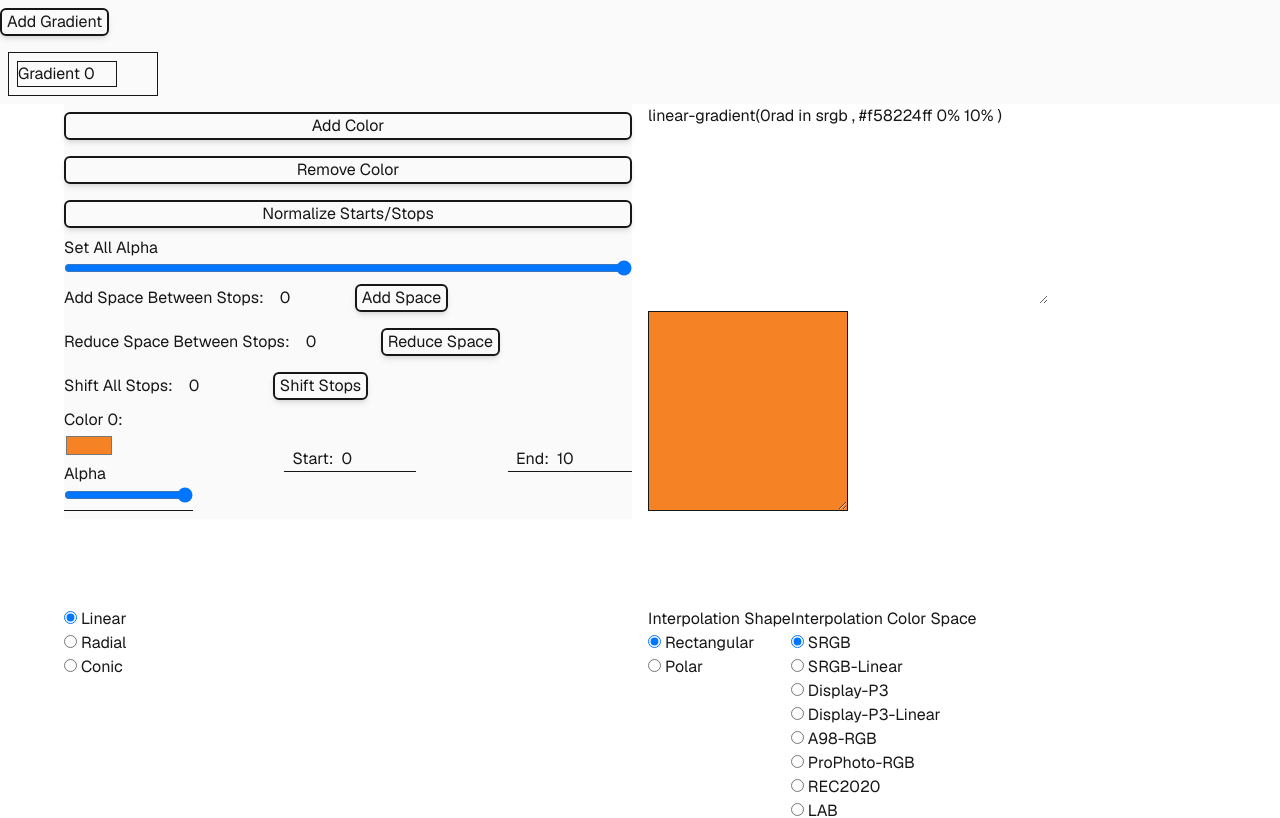
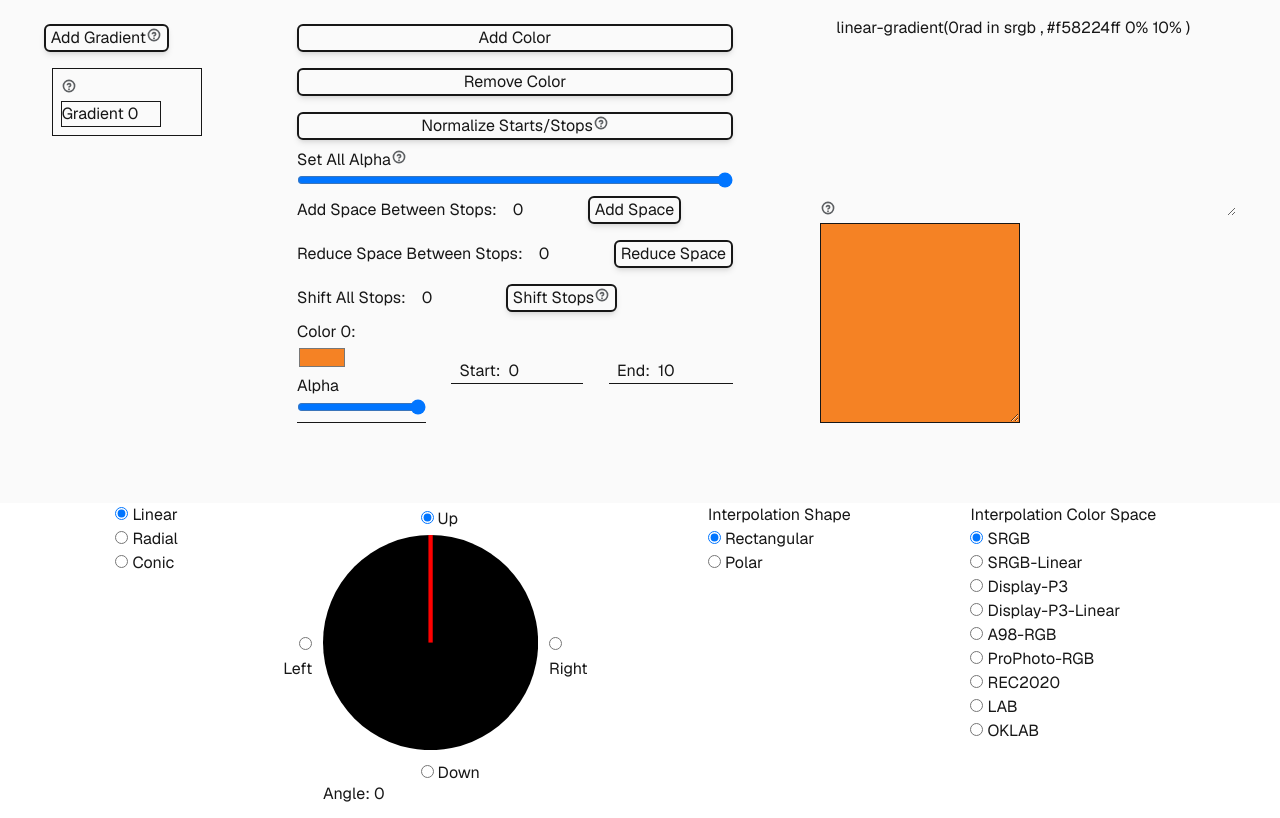
Before and after one commit to dbriksza/woodtexture, a Next.js app: page / in a window 1280 px wide. Shown: the top 818 px of the page. Built offline with nearby package versions, Linux system fonts and the light colour scheme.

Commit message:
MVP for me

```diff
--- a/app/Components/ColorPicker.tsx
+++ b/app/Components/ColorPicker.tsx
@@ -3,6 +3,7 @@ import { use } from "react"
 import { GradientContext } from "../Utils/ContextAPI"
 
 import AngleSelector from "./AngleSelector";
+import ToolTip from "./ToolTip";
 
 export default function ColorPicker() {
 
@@ -202,10 +203,12 @@ export default function ColorPicker() {
                 </button>
                 <button className="border-[2px] rounded-md px-[5px] shadow-md my-2" onClick={normalize}>
                     Normalize Starts/Stops
+                    <ToolTip helpText="Sets all Stops/Starts to be evenly spaced and to fill entire container"></ToolTip>
                 </button>
                 <label
                     htmlFor="allAlpha">
                     Set All Alpha
+                    <ToolTip helpText="Sets Alpha for all colors on this gradient. If the colors have different values, this slider will show the highest value."></ToolTip>
                 </label>
                 <input
                     type="range"
@@ -262,7 +265,10 @@ export default function ColorPicker() {
                         max={100}
                         defaultValue={0}>
                     </input>
-                    <button type="submit" className="border-[2px] rounded-md px-[5px] shadow-md my-2">Shift Stops</button>
+                    <button type="submit" className="border-[2px] rounded-md px-[5px] shadow-md my-2">
+                        Shift Stops
+                        <ToolTip helpText="Shifts all stops. Use negative values for the opposite direction."></ToolTip>
+                    </button>
                 </form>
                 <div>
                     <fieldset className="flex flex-row justify-between">
--- a/app/Components/DirectionSelect.tsx
+++ b/app/Components/DirectionSelect.tsx
@@ -13,7 +13,9 @@ export default function DirectionSelect() {
 
     return (
         <>{gradientContainer.currentGradient.type === "linear" &&
-            <AngleSelector sendData={handleData} value={gradientContainer.currentGradient.angle}/>
+            <div className="max-w-[400px]">
+                <AngleSelector sendData={handleData} value={gradientContainer.currentGradient.angle}/>
+            </div>
         }</>
     )
 }
--- a/app/Components/GradientSelect.tsx
+++ b/app/Components/GradientSelect.tsx
@@ -1,6 +1,8 @@
 'use client'
 import { use, useRef, useEffect } from "react"
 import { GradientContext } from "../Utils/ContextAPI"
+
+import ToolTip from "./ToolTip";
 
 export default function GradientSelect() {
 
@@ -54,8 +56,10 @@ export default function GradientSelect() {
         <div>
             <button className="border-[2px] rounded-md px-[5px] shadow-md my-2" onClick={addGradient}>
                     Add Gradient
+                    <ToolTip helpText="Add a new gradient to edit"></ToolTip>
             </button>
             <div ref={gradientContainerDiv} id="gradientSelect" className="border p-2 m-2 w-[150px]">
+                <ToolTip helpText="Reorder Gradients by dragging and dropping them. The top most gradient in the list is on top of all other gradients, so you may have to change opacity to see underlying gradients. The current Gradient is highlighted"></ToolTip>
                 {gradientContainer.gradients.map((gradient, index) =>
                     <div key={index} data-value={gradient.id} data-current-index={index} onClick={changeCurrentGradient}
                     className={isCurrent(gradient.id) ? "border w-[100px]" : ""}
--- a/app/Components/GradientTypeSelect.tsx
+++ b/app/Components/GradientTypeSelect.tsx
@@ -1,6 +1,9 @@
 'use client'
 import { use } from "react"
 import { GradientContext } from "../Utils/ContextAPI"
+
+import DirectionSelect from "./DirectionSelect";
+import RadialProperties from "./RadialProperties";
 
 export default function GradientTypeSelect() {
 
@@ -11,7 +14,7 @@ export default function GradientTypeSelect() {
     }
 
     return (
-        <div>
+        <div className="flex flex-row justify-around">
             <fieldset className="flex flex-col">
                 <label>
                     <input type="radio" name="gradientType" value="linear" onChange={changeGradientType} defaultChecked/> Linear
@@ -23,6 +26,10 @@ export default function GradientTypeSelect() {
                     <input type="radio" name="gradientType" value="conic" onChange={changeGradientType}/> Conic
                 </label>
             </fieldset>
+            <div className="min-w-[300px]">
+                <DirectionSelect/>
+            </div>
+            <RadialProperties/>
         </div>
     )
 }
--- a/app/Components/InterpolationEditor.tsx
+++ b/app/Components/InterpolationEditor.tsx
@@ -35,7 +35,7 @@ export default function InterpolationEditor() {
 
     return (
         <div>
-            <fieldset className="flex flex-row">
+            <fieldset className="flex flex-row justify-around">
                 <div className="flex flex-col">
                     <p>Interpolation Shape</p>
                     <div className="flex flex-col">
--- a/app/Components/StyleDisplay.tsx
+++ b/app/Components/StyleDisplay.tsx
@@ -1,6 +1,8 @@
 'use client'
 import { use, useState, useEffect } from "react"
 import { GradientContext } from "../Utils/ContextAPI"
+
+import ToolTip from "./ToolTip";
 
 export default function StyleDisplay() {
 
@@ -47,6 +49,7 @@ export default function StyleDisplay() {
 
     return (
         <div>
+            <ToolTip helpText="The CSS style is above, the rendered style is shown below"></ToolTip>
             <textarea className="min-h-[200px] min-w-[400px]" readOnly value={gradientContainer.style}></textarea>
             <div
                 className="h-[200px] w-[200px] resize max-h-[100vh] max-w-[100vw] border overflow-auto mb-[10vh]"
--- /dev/null
+++ b/app/Components/ToolTip.tsx
@@ -0,0 +1,26 @@
+interface ToolTipProps {
+    helpText: string;
+}
+
+const ToolTip: React.FC<ToolTipProps> = ((props) => {
+
+    return (
+        <div className="group relative inline-block">
+            <svg width="1rem" height="1rem" viewBox="0 0 20 20" xmlns="http://www.w3.org/2000/svg">
+                <path d="M11 12H9v-.148c0-.876.306-1.499 1-1.852.385-.195 1-.568 1-1a1.001 1.001 0 00-2 0H7c0-1.654 1.346-3 3-3s3 1 3 3-2 2.165-2 3zm-2 3h2v-2H9v2z" fill="#5C5F62"/>
+                <path d="M10 4a6 6 0 100 12 6 6 0 000-12zm-8 6a8 8 0 1116 0 8 8 0 01-16 0z" fill="#5C5F62"/>
+            </svg>
+            <p className="absolute mb-2
+                min-w-[200px] text-wrap
+                px-3 py-1 text-sm text-white bg-gray-800 rounded
+                opacity-0 invisible
+                group-hover:opacity-100 group-hover:visible
+                transition-opacity duration-200 ease-in-out
+                pointer-events-none group-hover:pointer-events-auto">
+                    {props.helpText}
+            </p>
+        </div>
+    )
+})
+
+export default ToolTip;
--- a/app/page.tsx
+++ b/app/page.tsx
@@ -9,17 +9,17 @@ import { GradientProvider } from "./Utils/ContextAPI";
 
 export default function Home() {
   return (
-    <div className="flex flex-col bg-zinc-50 font-sans dark:bg-black w-full h-full">
+    <div className="flex flex-col bg-zinc-50 font-sans dark:bg-black w-full h-full pt-4">
       <main>
         <GradientProvider>
-          <GradientSelect/>
-          <div className="w-full h-full grid grid-cols-2 gap-4 px-16 bg-white dark:bg-black items-start">
+          <div className="flex flex-row justify-around">
+            <GradientSelect/>
             <ColorPicker/>
             <StyleDisplay/>
+          </div>
+          <div className="w-full h-full grid grid-cols-2 gap-4 px-16 bg-white dark:bg-black items-start">
             <GradientTypeSelect/>
             <InterpolationEditor/>
-            <DirectionSelect/>
-            <RadialProperties/>
           </div>
         </GradientProvider>
       </main>
```
